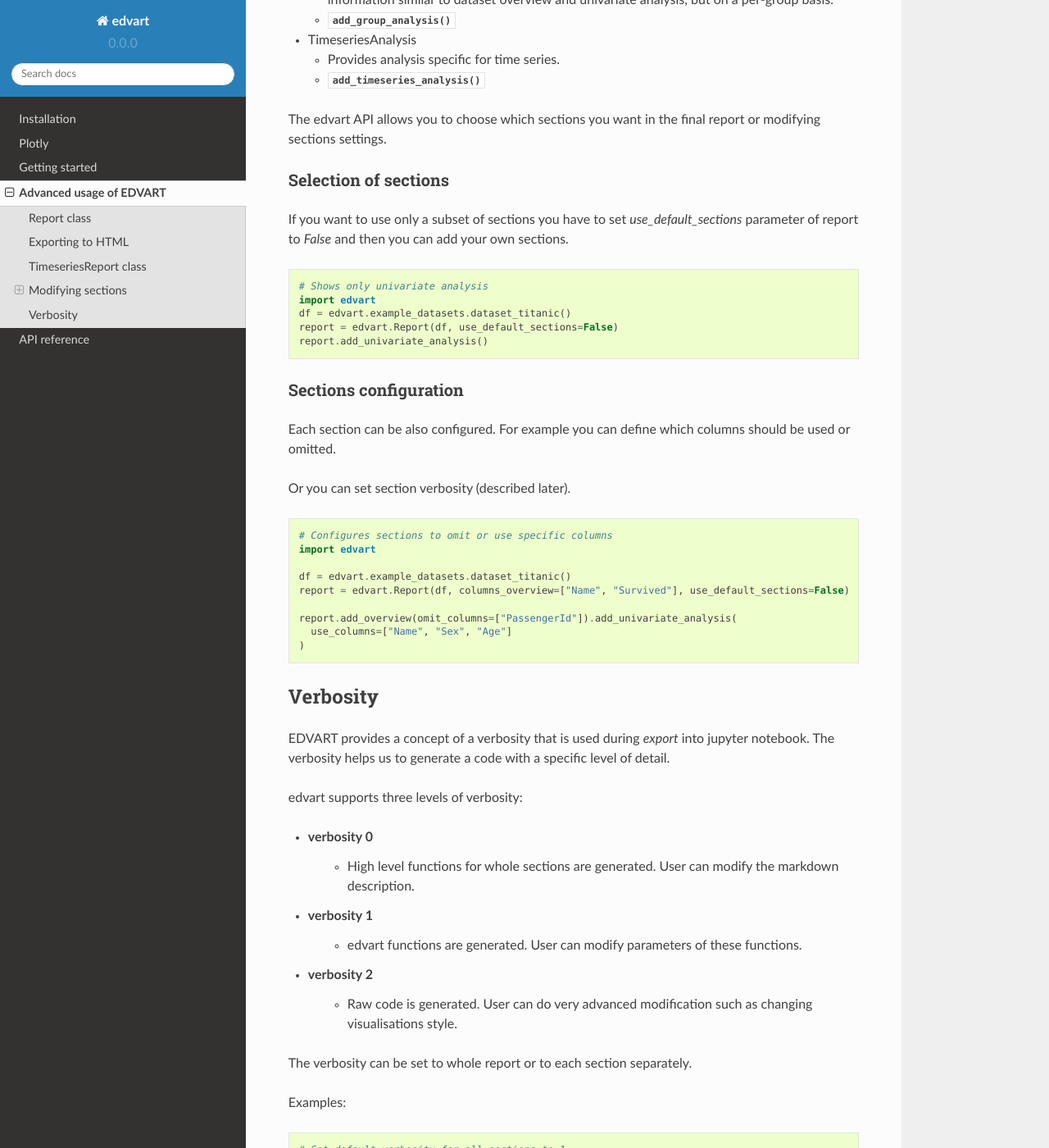
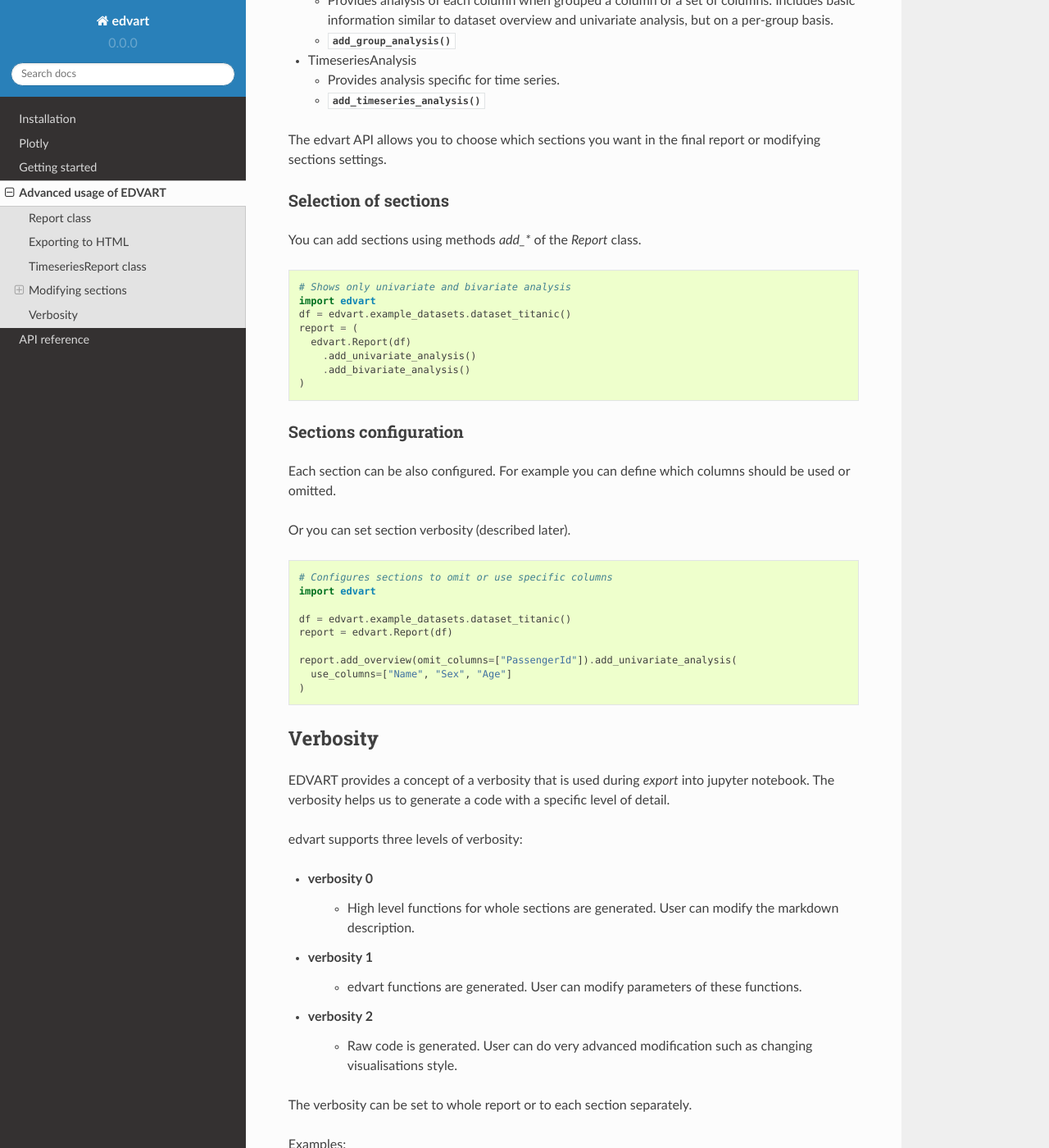
Before and after one commit to datamole-ai/edvart, a Sphinx documentation site: the page built from docs/advanced.rst, in a window 1280 px wide and 1400 px high, scrolled down 2043 px. Shown: the whole window at 82% size. Built offline with Sphinx 7.4.7 and the Read the Docs theme 2.0.0, drawn with Linux system fonts in a browser that asks for light colours; pages that are not in the unit, such as notebooks, are missing from menus; some of the changed text lies outside the part shown.

Commit message:
feat!: Refactor `Report` into `Report` and `DefaultReport`. (#47)
Resolves #45

```diff
--- a/docs/advanced.rst
+++ b/docs/advanced.rst
@@ -10,7 +10,10 @@ Report class
 ------------
 
 The most important class of the package :py:class:`~edvart.report.Report`.
-This class allows you to specify :ref:`verbosity <verbosity>` or specify which columns should be used.
+The report consists of sections, which can be added via methods of the `Report` class.
+The report is empty by default.
+The class :py:class:`~edvart.report.DefaultReport` is a subclass of `Report`,
+which contains a default set of sections.
 
 With created instance of `Report` you can:
 
@@ -114,17 +117,18 @@ or modifying sections settings.
 
 Selection of sections
 ~~~~~~~~~~~~~~~~~~~~~
-
-If you want to use only a subset of sections you have to set
-`use_default_sections` parameter of report to `False` and then you can add your own sections.
+You can add sections using methods `add_*` of the `Report` class.
 
 .. code-block:: python
 
-    # Shows only univariate analysis
+    # Shows only univariate and bivariate analysis
     import edvart
     df = edvart.example_datasets.dataset_titanic()
-    report = edvart.Report(df, use_default_sections=False)
-    report.add_univariate_analysis()
+    report = (
+      edvart.Report(df)
+        .add_univariate_analysis()
+        .add_bivariate_analysis()
+    )
 
 
 Sections configuration
@@ -141,7 +145,7 @@ Or you can set section verbosity (described later).
   import edvart
 
   df = edvart.example_datasets.dataset_titanic()
-  report = edvart.Report(df, columns_overview=["Name", "Survived"], use_default_sections=False)
+  report = edvart.Report(df)
 
   report.add_overview(omit_columns=["PassengerId"]).add_univariate_analysis(
     use_columns=["Name", "Sex", "Age"]
@@ -176,7 +180,7 @@ Examples:
     import edvart
 
     df = edvart.example_datasets.dataset_titanic()
-    edvart.Report(df, verbosity=1).export_notebook("test-export.ipynb")
+    edvart.DefaultReport(df, verbosity=1).export_notebook("test-export.ipynb")
 
 
 .. code-block:: python
@@ -185,4 +189,4 @@ Examples:
     import edvart
 
     df = edvart.example_datasets.dataset_titanic()
-    edvart.Report(df, verbosity=1, verbosity_univariate_analysis=2).export_notebook("test-export.ipynb")
+    edvart.DefaultReport(df, verbosity=1, verbosity_univariate_analysis=2).export_notebook("test-export.ipynb")
--- a/docs/getting_started.rst
+++ b/docs/getting_started.rst
@@ -7,7 +7,7 @@ Getting started
 
     import edvart
     df = edvart.example_datasets.dataset_titanic()
-    edvart.Report(df).show()
+    edvart.DefaultReport(df).show()
 
 2. Generate report notebook
 
@@ -15,7 +15,7 @@ Getting started
 
     import edvart
     df = edvart.example_datasets.dataset_titanic()
-    report = edvart.Report(df)
+    report = edvart.DefaultReport(df)
     report.export_notebook("titanic_report.ipynb")
 
 You can modify the generated notebook if you want to modify some settings.
@@ -28,7 +28,7 @@ For more advanced usage of edvart, please read the documentation section
 
     import edvart
     df = edvart.example_datasets.dataset_titanic()
-    report = edvart.Report(df)
+    report = edvart.DefaultReport(df)
     report.export_html(
         html_filepath="titanic_report.html",
         dataset_name="Titanic",
--- a/edvart/__init__.py
+++ b/edvart/__init__.py
@@ -4,6 +4,7 @@ import logging
 from importlib.metadata import PackageNotFoundError, version
 
 from edvart import example_datasets
+from edvart.report import DefaultReport, DefaultTimeseriesReport
 from edvart.report import Report
 from edvart.report import Report as create_report
 from edvart.report import TimeseriesReport
```
Also changed, not shown: api-example.md (+2 -2 lines), 2 other files.
